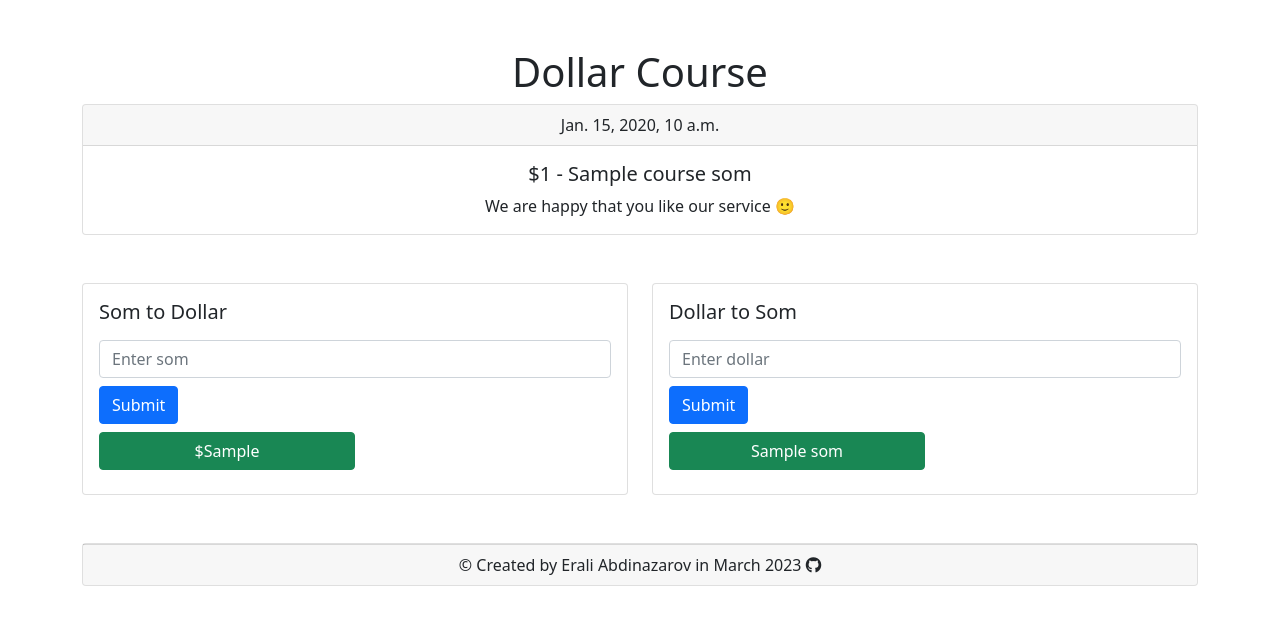
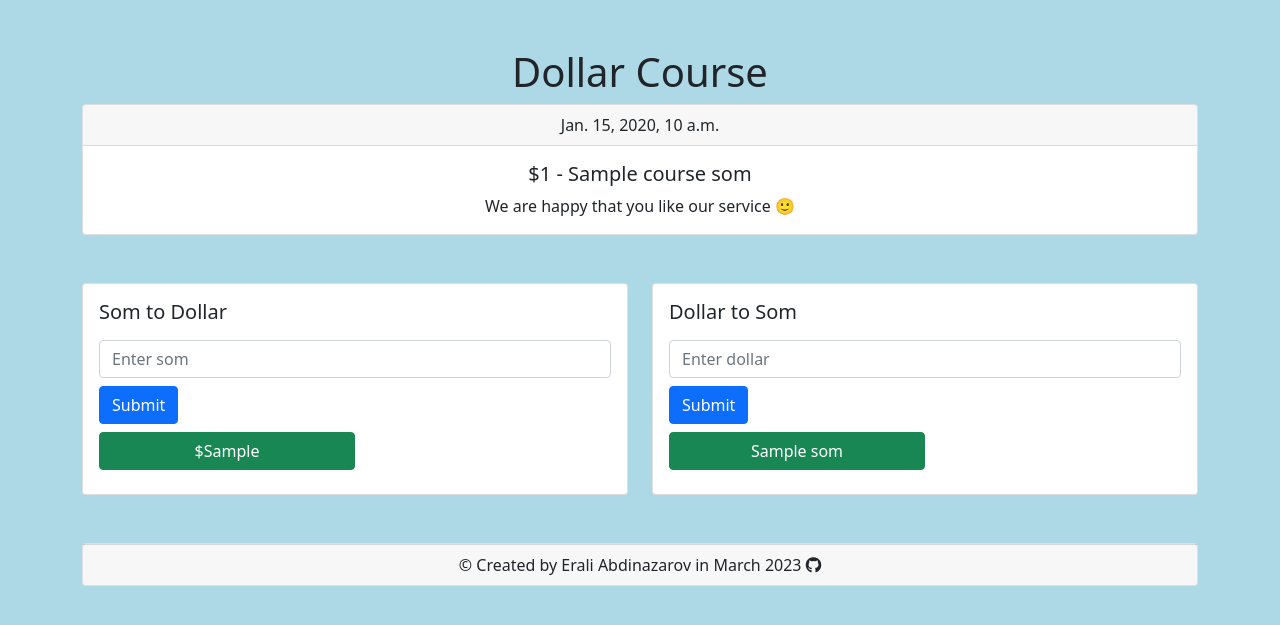
Before and after one commit to eraliabd/render_server_test, a Django app: template templates/index.html in a window 1280 px wide. Shown: the top 625 px of the page. Run offline with Django 4.2, Linux system fonts and the light colour scheme; the template is opened without the code that fills it: most values are stand-ins (such as "Sample title", 1, 10 or a date in 2020); parts of the project's set-up code (start-up, migrations or seed data) failed here and were passed over; some libraries are stand-ins or nearby versions.

Commit message:
add static files

```diff
--- a/config/settings.py
+++ b/config/settings.py
@@ -123,6 +123,7 @@ USE_TZ = True
 # https://docs.djangoproject.com/en/4.1/howto/static-files/
 
 STATIC_URL = 'static/'
+STATICFILES_DIRS = [os.path.join(BASE_DIR, 'static')]
 
 # Default primary key field type
 # https://docs.djangoproject.com/en/4.1/ref/settings/#default-auto-field
--- /dev/null
+++ b/static/css/style.css
@@ -0,0 +1,3 @@
+.body {
+    background-color: lightblue;
+}
--- a/templates/index.html
+++ b/templates/index.html
@@ -1,3 +1,4 @@
+{% load static %}
 <!DOCTYPE html>
 <html lang="en">
 <head>
@@ -10,8 +11,9 @@
     <link rel="stylesheet" href="https://cdnjs.cloudflare.com/ajax/libs/font-awesome/6.3.0/css/all.min.css"
           integrity="sha512-SzlrxWUlpfuzQ+pcUCosxcglQRNAq/DZjVsC0lE40xsADsfeQoEypE+enwcOiGjk/bSuGGKHEyjSoQ1zVisanQ=="
           crossorigin="anonymous" referrerpolicy="no-referrer"/>
+    <link rel="stylesheet" href="{% static 'css/style.css' %}">
 </head>
-<body>
+<body class="body">
 <div class="container mt-5">
     <h1 class="text-center">Dollar Course</h1>
     <div class="card text-center">
```
